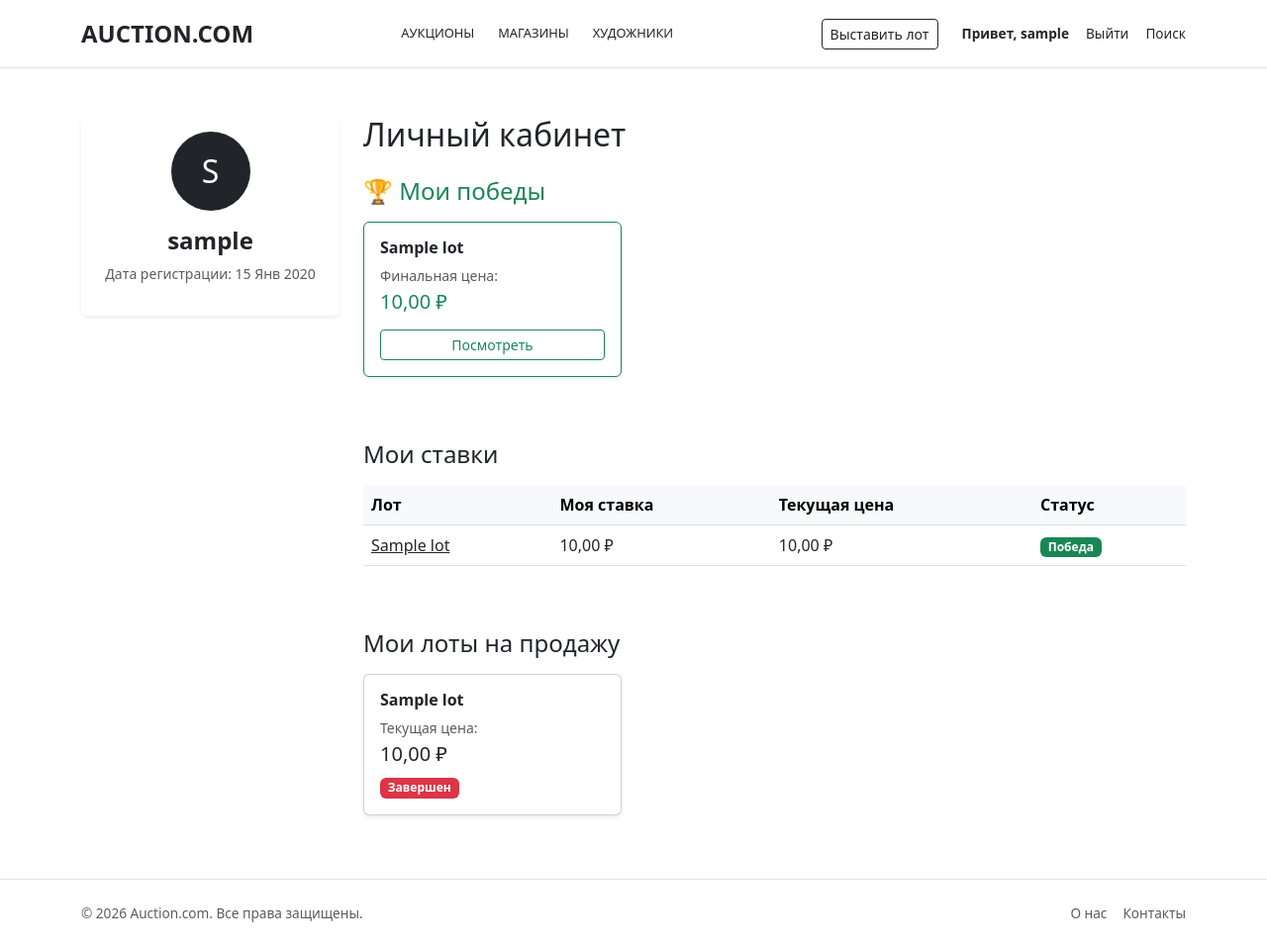
After one commit to gotda21/auction-django, a Django app: page /profile/ in a window 1280 px wide. The commit adds this page. Shown: the whole page at 99% size. Run offline with Django 5.2, Linux system fonts and the light colour scheme; a user stored in the database is signed in; tables that the repository leaves empty hold one stand-in row (values such as "Sample post"); some libraries are stand-ins or nearby versions.

Commit message:
Готов личный кабинет, в котором есть возможность выставлять лоты, отслеживать свои ставки и видеть, в каких лотах ты оказался победителем.

```diff
--- /dev/null
+++ b/main/templates/main/profile.html
@@ -0,0 +1,103 @@
+{% extends 'base.html' %}
+{% load humanize %}
+
+{% block title %}Личный кабинет — Auction.com{% endblock %}
+
+{% block content %}
+<div class="row mt-4">
+    <div class="col-md-3">
+        <!-- Боковое меню профиля (можно сделать красивые ссылки-якоря) -->
+        <div class="card border-0 shadow-sm mb-4">
+            <div class="card-body text-center">
+                <div class="bg-dark text-white rounded-circle d-flex justify-content-center align-items-center mx-auto mb-3" style="width: 80px; height: 80px; font-size: 2rem;">
+                    {{ user.username|first|upper }}
+                </div>
+                <h4 class="fw-bold">{{ user.username }}</h4>
+                <p class="text-muted small">Дата регистрации: {{ user.date_joined|date:"d M Y" }}</p>
+            </div>
+        </div>
+    </div>
+
+    <div class="col-md-9">
+        <h2 class="mb-4">Личный кабинет</h2>
+
+        <!-- БЛОК 1: Выигранные лоты -->
+        <h4 class="mb-3 text-success">🏆 Мои победы</h4>
+        <div class="row mb-5">
+            {% for lot in won_lots %}
+                <div class="col-md-4 mb-3">
+                    <div class="card h-100 border-success shadow-sm">
+                        <div class="card-body">
+                            <h6 class="fw-bold">{{ lot.title }}</h6>
+                            <p class="text-muted small mb-1">Финальная цена:</p>
+                            <h5 class="text-success">{{ lot.current_price|intcomma }} ₽</h5>
+                            <a href="{% url 'lot_detail' lot.id %}" class="btn btn-sm btn-outline-success w-100 mt-2">Посмотреть</a>
+                        </div>
+                    </div>
+                </div>
+            {% empty %}
+                <div class="col-12"><p class="text-muted">Пока нет выигранных лотов.</p></div>
+            {% endfor %}
+        </div>
+
+        <!-- БЛОК 2: Мои ставки -->
+        <h4 class="mb-3">Мои ставки</h4>
+        <div class="table-responsive mb-5">
+            <table class="table table-hover">
+                <thead class="table-light">
+                    <tr>
+                        <th>Лот</th>
+                        <th>Моя ставка</th>
+                        <th>Текущая цена</th>
+                        <th>Статус</th>
+                    </tr>
+                </thead>
+                <tbody>
+                    {% for bid in my_bids %}
+                    <tr>
+                        <td><a href="{% url 'lot_detail' bid.lot.id %}" class="text-dark">{{ bid.lot.title }}</a></td>
+                        <td>{{ bid.amount|intcomma }} ₽</td>
+                        <td>{{ bid.lot.current_price|intcomma }} ₽</td>
+                        <td>
+                            {% if bid.lot.winner == user %}
+                                <span class="badge bg-success">Победа</span>
+                            {% elif bid.lot.is_expired %}
+                                <span class="badge bg-secondary">Проигрыш</span>
+                            {% else %}
+                                <span class="badge bg-warning text-dark">Идет торг</span>
+                            {% endif %}
+                        </td>
+                    </tr>
+                    {% empty %}
+                    <tr><td colspan="4" class="text-center text-muted">Вы еще не делали ставок.</td></tr>
+                    {% endfor %}
+                </tbody>
+            </table>
+        </div>
+
+        <!-- БЛОК 3: Мои выставленные лоты -->
+        <h4 class="mb-3">Мои лоты на продажу</h4>
+        <div class="row">
+            {% for lot in my_lots %}
+                <div class="col-md-4 mb-3">
+                    <div class="card h-100 shadow-sm">
+                        <div class="card-body">
+                            <h6 class="fw-bold">{{ lot.title }}</h6>
+                            <p class="text-muted small mb-1">Текущая цена:</p>
+                            <h5>{{ lot.current_price|intcomma }} ₽</h5>
+                            {% if lot.is_expired %}
+                                <span class="badge bg-danger">Завершен</span>
+                            {% else %}
+                                <span class="badge bg-success">Активен</span>
+                            {% endif %}
+                        </div>
+                    </div>
+                </div>
+            {% empty %}
+                <div class="col-12"><p class="text-muted">Вы еще не выставляли лоты.</p></div>
+            {% endfor %}
+        </div>
+
+    </div>
+</div>
+{% endblock %}
--- a/main/urls.py
+++ b/main/urls.py
@@ -4,4 +4,6 @@ from . import views
 urlpatterns = [
     path("", views.lot_list, name="lot_list"),
     path("lot/<int:lot_id>/", views.lot_detail, name="lot_detail"),
+    path("profile/", views.profile, name="profile"),
+    path("lot/create/", views.lot_create, name="lot_create"),
 ]
--- a/main/views.py
+++ b/main/views.py
@@ -3,8 +3,9 @@ from django.contrib import messages
 from django.db import transaction
 from django.utils import timezone
 from .models import Lot, Bid, Category
-from .forms import BidForm, CustomUserCreationForm
+from .forms import BidForm, CustomUserCreationForm, LotForm
 from django.contrib.auth.forms import UserCreationForm
+from django.contrib.auth.decorators import login_required
 from django.urls import reverse_lazy
 from django.views.generic import CreateView
 from django.db.models import Q
@@ -99,3 +100,37 @@ class RegisterView(CreateView):
     form_class = CustomUserCreationForm
     template_name = "main/register.html"
     success_url = reverse_lazy("login")
+
+
+@login_required
+def profile(request):
+    won_lots = Lot.objects.filter(winner=request.user)
+    my_bids = request.user.bids.all().select_related("lot").order_by("-created_at")
+    my_lots = request.user.owner_lots.all()
+
+    context = {
+        "won_lots": won_lots,
+        "my_bids": my_bids,
+        "my_lots": my_lots,
+    }
+
+    return render(request, "main/profile.html", context)
+
+
+@login_required
+def lot_create(request):
+    if request.method == "POST":
+        form = LotForm(request.POST)
+        if form.is_valid():
+            lot = form.save(commit=False)
+            lot.owner = request.user
+            lot.current_price = lot.start_price
+            lot.save()
+            messages.success(
+                request, "Лот успешно создан! Теперь вы можете загрузить фотографии."
+            )
+            return redirect("lot_detail", lot_id=lot.id)
+    else:
+        form = LotForm()
+
+    return render(request, "main/lot_form.html", {"form": form})
--- a/templates/base.html
+++ b/templates/base.html
@@ -44,7 +44,8 @@
             <div class="d-flex gap-3 align-items-center" style="font-size: 0.85rem;">
                 {% if user.is_authenticated %}
                     <!-- Если пользователь вошел -->
-                    <span class="text-dark fw-bold">Привет, {{ user.username }}</span>
+                    <a href="{% url 'lot_create' %}" class="btn btn-sm btn-outline-dark me-2">Выставить лот</a>
+                    <a href="{% url 'profile' %}" class="text-dark text-decoration-none fw-bold">Привет, {{ user.username }}</a>
                     <form action="{% url 'logout' %}" method="post" class="d-inline">
                         {% csrf_token %}
                         <button type="submit" class="btn btn-link text-dark text-decoration-none p-0" style="font-size: 0.85rem;">Выйти</button>
```
Also changed, not shown: main/forms.py (+26 -1 lines), main/templates/main/lot_form.html (added, +39 -0 lines).
